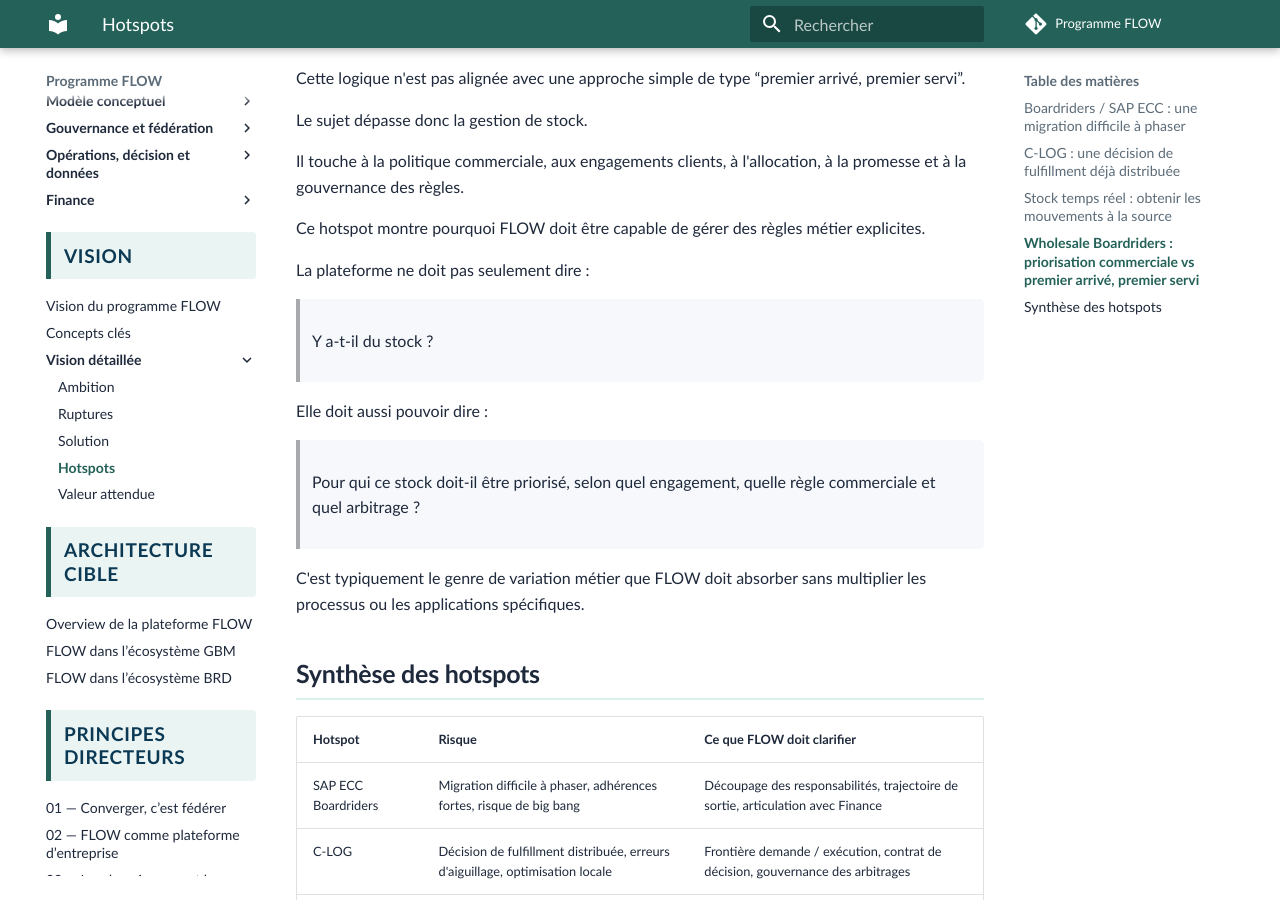
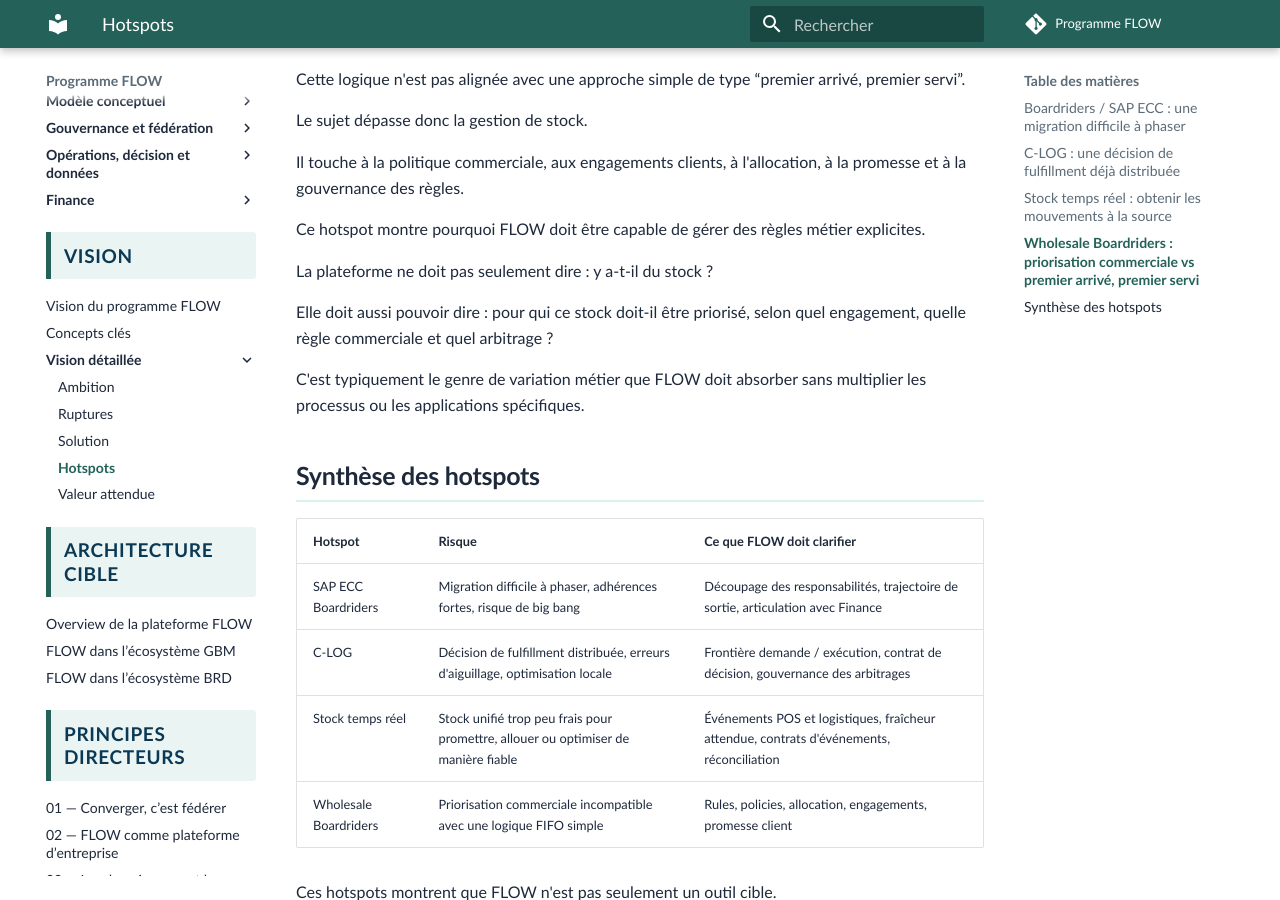
Before and after one commit to laurent-sintes/FLOW-Program, an MkDocs documentation site: the page built from docs/vision/vision-detaillee/5-hotspots.md, in a window 1280 px wide and 900 px high, scrolled down 2243 px. Built offline with MkDocs 1.6.1 and Material for MkDocs 9.7.7, drawn with Linux system fonts in a browser that asks for light colours; comment, search, counter and statistics services are not loaded; some of the changed text lies outside the part shown.

Commit message:
Harmoniser le style du chapitre hotspots

```diff
--- a/docs/vision/vision-detaillee/5-hotspots.md
+++ b/docs/vision/vision-detaillee/5-hotspots.md
@@ -4,7 +4,7 @@
 
 Elle doit aussi traiter explicitement les points durs du programme.
 
-Quatre hotspots apparaissent déjà comme structurants.
+Quatre <span class="flow-keyword">hotspots</span> apparaissent déjà comme structurants.
 
 ## Boardriders / SAP ECC : une migration difficile à phaser
 
@@ -41,7 +41,7 @@
 
 ## Stock temps réel : obtenir les mouvements à la source
 
-Le Stock Unifié n'a de valeur opérationnelle que si les mouvements de stock remontent avec une fraîcheur suffisante.
+Le <span class="flow-keyword">Stock Unifié</span> n'a de valeur opérationnelle que si les mouvements de stock remontent avec une fraîcheur suffisante.
 
 Or cette fraîcheur ne dépend pas seulement de FLOW.
 
@@ -77,13 +77,9 @@
 
 Ce hotspot montre pourquoi FLOW doit être capable de gérer des règles métier explicites.
 
-La plateforme ne doit pas seulement dire :
+La plateforme ne doit pas seulement dire : y a-t-il du stock ?
 
-> Y a-t-il du stock ?
-
-Elle doit aussi pouvoir dire :
-
-> Pour qui ce stock doit-il être priorisé, selon quel engagement, quelle règle commerciale et quel arbitrage ?
+Elle doit aussi pouvoir dire : pour qui ce stock doit-il être priorisé, selon quel engagement, quelle règle commerciale et quel arbitrage ?
 
 C'est typiquement le genre de variation métier que FLOW doit absorber sans multiplier les processus ou les applications spécifiques.
 
```
